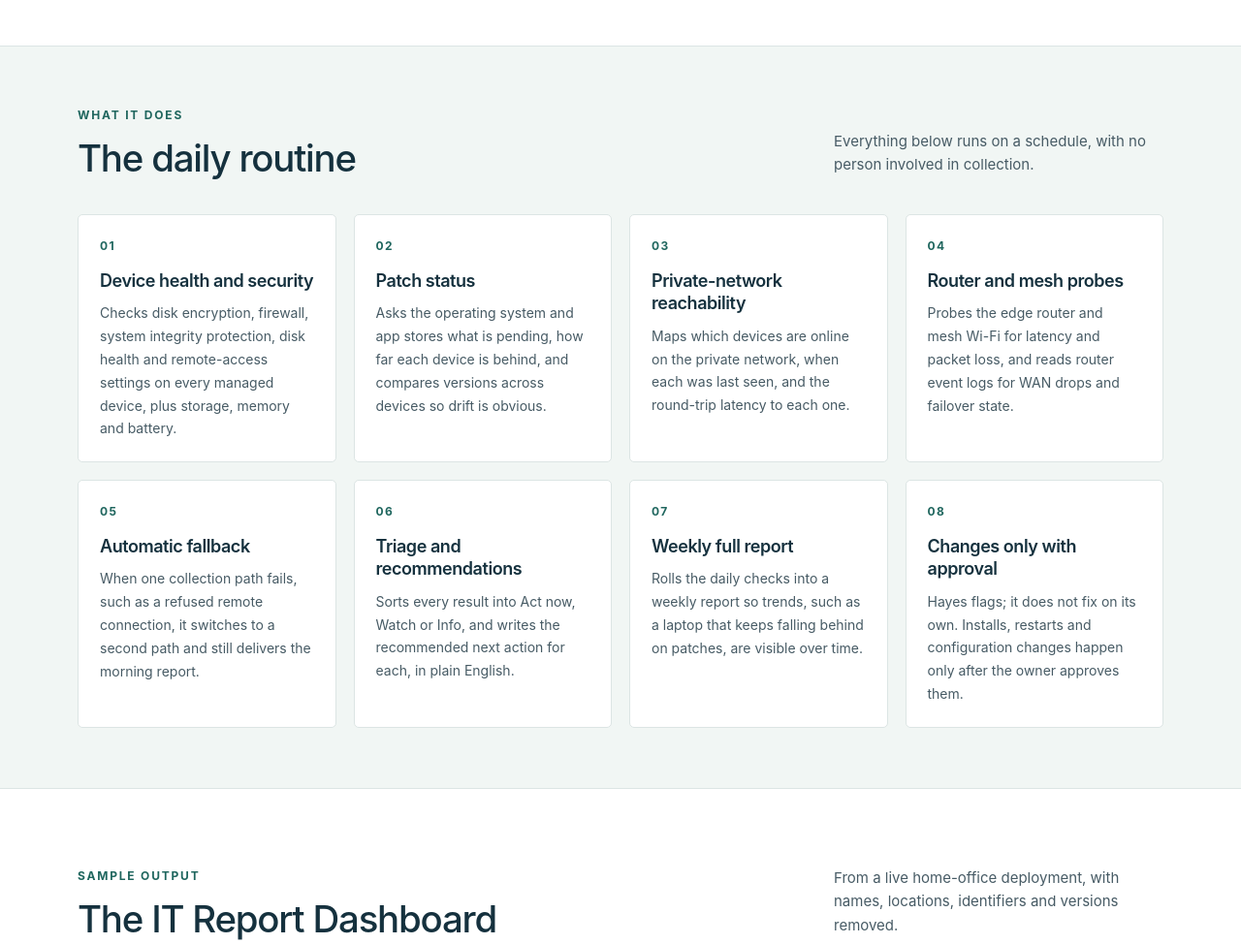
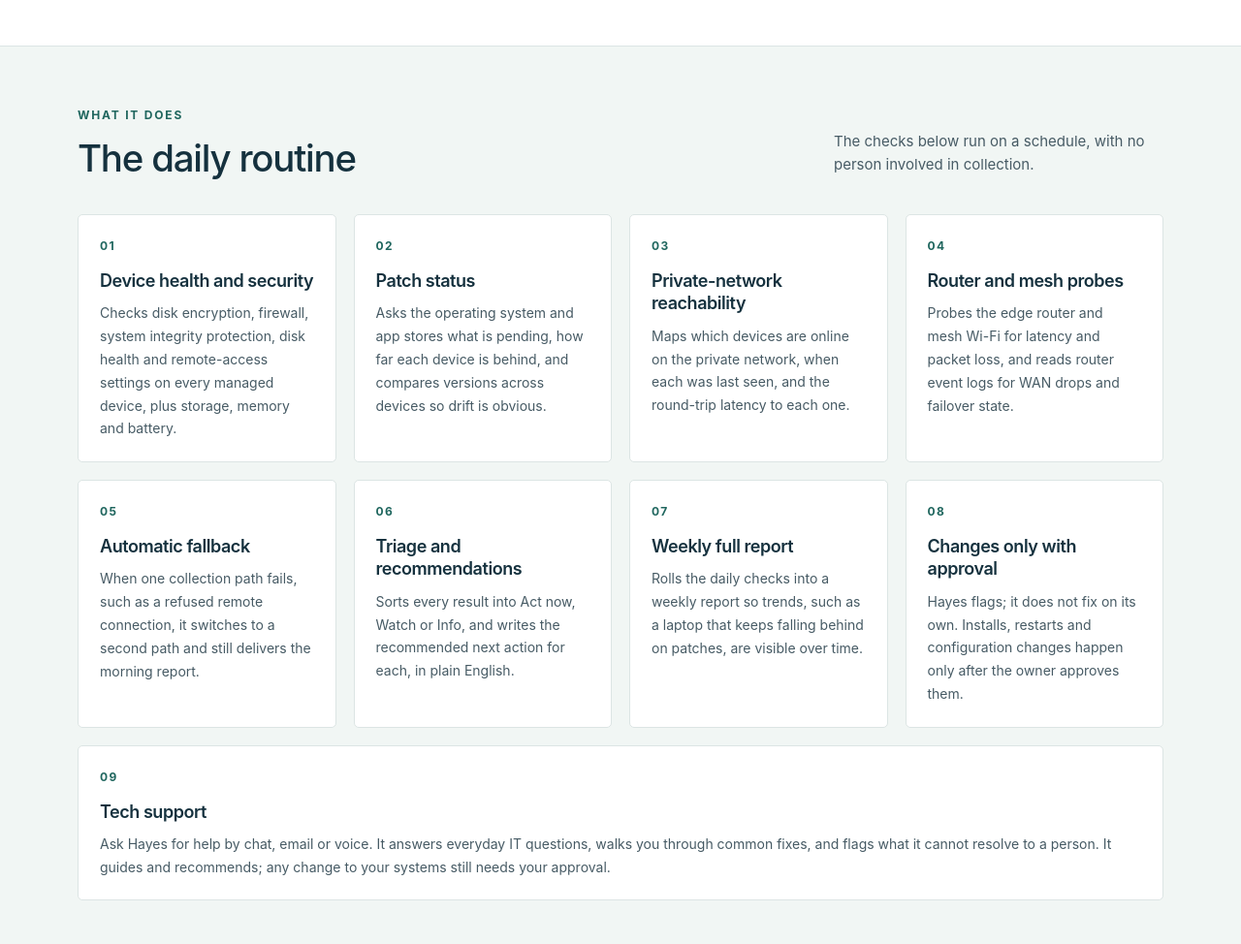
Before and after one commit to eregard/30north-site, a plain HTML site: page it-bot.html in a window 1280 px wide. Shown: the part 1180-2154 px from the top of the page at 97% size. Drawn offline with Linux system fonts and the light colour scheme.

Commit message:
IT Agent page: add Tech support capability

```diff
--- a/it-bot.html
+++ b/it-bot.html
@@ -63,7 +63,7 @@
 
     <section class="resource-posts section" aria-labelledby="does-heading">
       <div class="wrap">
-        <div class="section-heading"><div><p class="eyebrow">What it does</p><h2 id="does-heading">The daily routine</h2></div><p class="section-intro">Everything below runs on a schedule, with no person involved in collection.</p></div>
+        <div class="section-heading"><div><p class="eyebrow">What it does</p><h2 id="does-heading">The daily routine</h2></div><p class="section-intro">The checks below run on a schedule, with no person involved in collection.</p></div>
         <div class="itbot-grid">
           <article class="itbot-card"><span class="itbot-num">01</span><h3>Device health and security</h3><p>Checks disk encryption, firewall, system integrity protection, disk health and remote-access settings on every managed device, plus storage, memory and battery.</p></article>
           <article class="itbot-card"><span class="itbot-num">02</span><h3>Patch status</h3><p>Asks the operating system and app stores what is pending, how far each device is behind, and compares versions across devices so drift is obvious.</p></article>
@@ -74,6 +74,11 @@
           <article class="itbot-card"><span class="itbot-num">07</span><h3>Weekly full report</h3><p>Rolls the daily checks into a weekly report so trends, such as a laptop that keeps falling behind on patches, are visible over time.</p></article>
           <article class="itbot-card"><span class="itbot-num">08</span><h3>Changes only with approval</h3><p>Hayes flags; it does not fix on its own. Installs, restarts and configuration changes happen only after the owner approves them.</p></article>
         </div>
+        <article class="itbot-card itbot-support">
+          <span class="itbot-num">09</span>
+          <h3>Tech support</h3>
+          <p>Ask Hayes for help by chat, email or voice. It answers everyday IT questions, walks you through common fixes, and flags what it cannot resolve to a person. It guides and recommends; any change to your systems still needs your approval.</p>
+        </article>
       </div>
     </section>
 
--- a/styles.css
+++ b/styles.css
@@ -142,3 +142,5 @@ p{overflow-wrap:break-word}
 .itbot-get>p:not(.eyebrow){max-width:720px;color:var(--body);margin-top:16px}
 .itbot-get .itbot-cta-row{margin-top:28px}
 @media(max-width:760px){.itbot-get{padding-block:40px 28px}.itbot-cta-row .btn{max-width:100%;text-align:center;text-wrap:balance}}
+
+.itbot-support{margin-top:18px}
```
